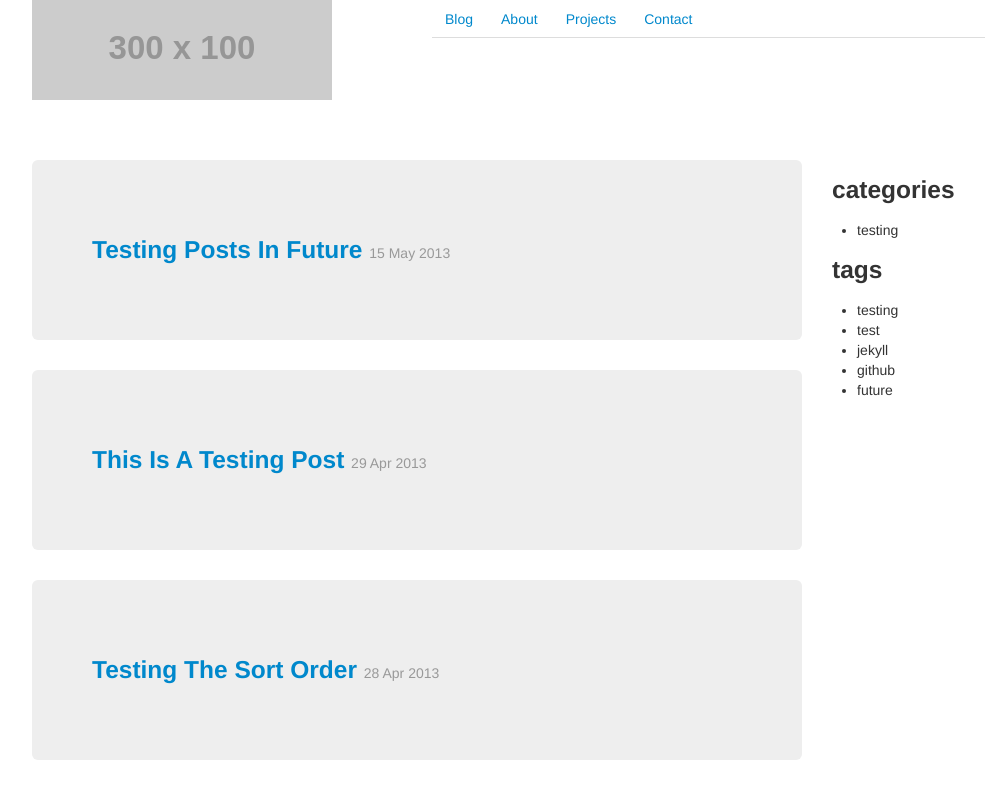
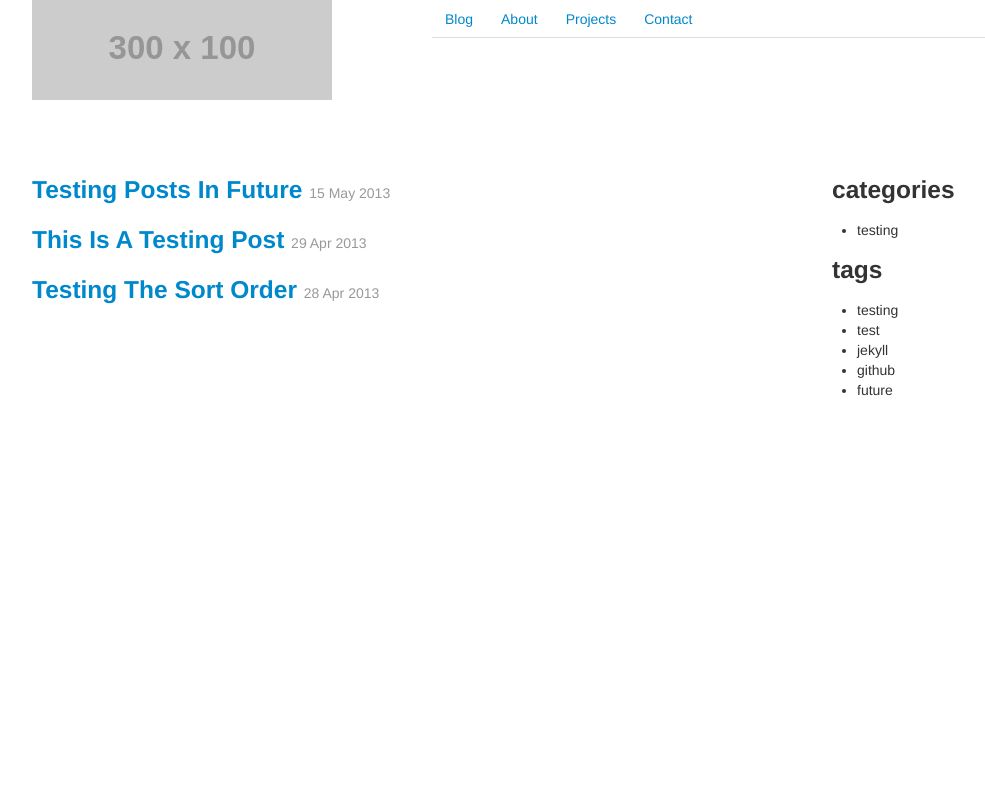
Before and after one commit to mralexandernickel/mralexandernickel.github.com, a Jekyll site: the page built from index.html, in a window 1280 px wide. Shown: the top 799 px of the page, without its empty margins (23-1008 px from the left). Built offline with Jekyll 4.4.1, drawn with Linux system fonts in a browser that asks for light colours; nearby versions of some CDN libraries.

Commit message:
styling the frontpage

```diff
--- a/index.html
+++ b/index.html
@@ -4,7 +4,7 @@ layout: default
 <div class="row">
   <div class="span8">
     {% for post in site.posts %}
-    <div class="hero-unit">
+    <div class="post">
       <a href="{{ BASE_PATH }}{{ post.url }}">
         <h3>{{ post.title }} <small>{{ post.date | date_to_string }}</small></h3>
       </a>
```
